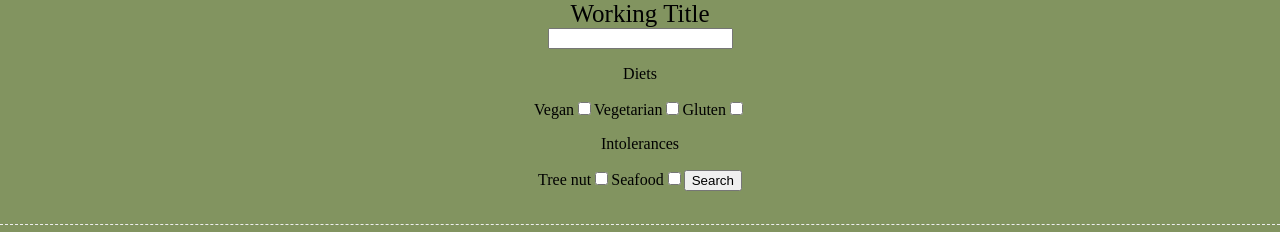
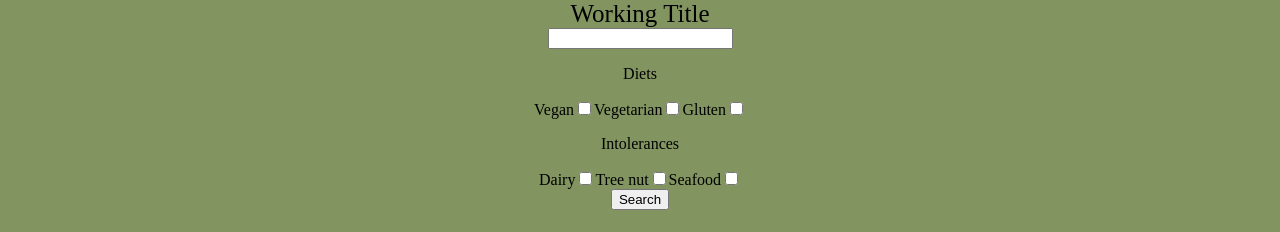
Before and after one commit to JoshHerty/group-project-react, a React (Create React App) app: page /home in a window 1280 px wide. Shown: the top 232 px of the page. Built offline with nearby package versions, Linux system fonts and the light colour scheme; no server answers.

Commit message:
added Source url

```diff
--- a/src/components/DetailedResult.tsx
+++ b/src/components/DetailedResult.tsx
@@ -13,6 +13,7 @@ const DetailedResult = ({ detailedRecipe }: Props) => {
       <p>{detailedRecipe.title}</p>
       <img src={detailedRecipe.image} alt={detailedRecipe.title} />
       <p>{cleanSummary}</p>
+      <a href={detailedRecipe.sourceUrl}>Source</a>
     </div>
   );
 };
--- a/src/components/Main.tsx
+++ b/src/components/Main.tsx
@@ -17,7 +17,7 @@ const Main = () => {
   // console.log(diets);
 
   useEffect(() => {
-    if (searchTerm !== "") {
+    if (searchTerm !== "" || diets || intolerances) {
       getRecipesBySearchTerm(searchTerm, diets, intolerances).then((res) =>
         setRecipes(res.results)
       );
--- a/src/components/SearchForm.tsx
+++ b/src/components/SearchForm.tsx
@@ -135,6 +135,7 @@ const SearchForm = ({ setTerm, setDiet, setIntolerance }: Props) => {
             setSearchRecipe(e.target.value);
           }}
         />
+        <section>
           <p>Diets</p>
           <label htmlFor="vegan">Vegan</label>
           <input
@@ -176,6 +177,19 @@ const SearchForm = ({ setTerm, setDiet, setIntolerance }: Props) => {
             }}
           />
           <p>Intolerances</p>
+          <label htmlFor="dairy">Dairy</label>
+          <input
+            type="checkbox"
+            name="dairy"
+            id="dairy"
+            onChange={(e) => {
+              if (e.target.checked) {
+                addIntolerance("dairy");
+              } else {
+                removeIntolerance("dairy");
+              }
+            }}
+          />
           <label htmlFor="tree-nut">Tree nut</label>
           <input
             type="checkbox"
@@ -202,6 +216,7 @@ const SearchForm = ({ setTerm, setDiet, setIntolerance }: Props) => {
               }
             }}
           />
+        </section>
         <button>Search</button>
       </label>
     </form>
```
Lines whose indentation alone changed are shown as unchanged.
